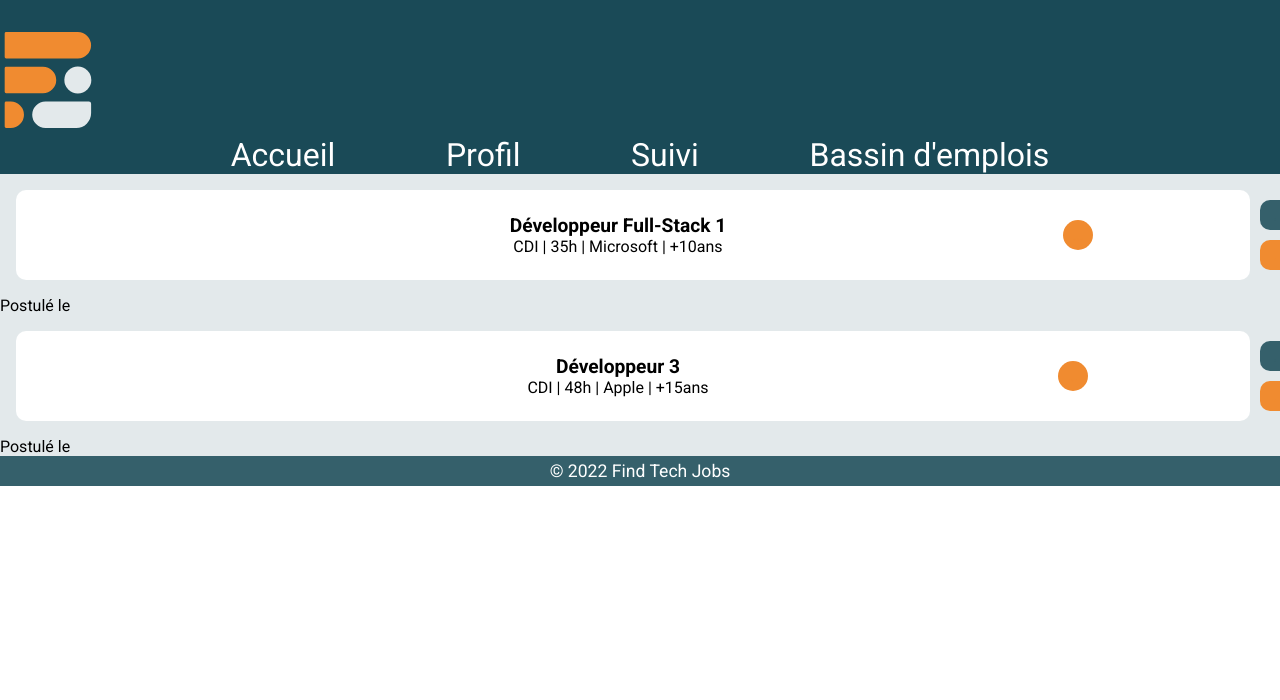
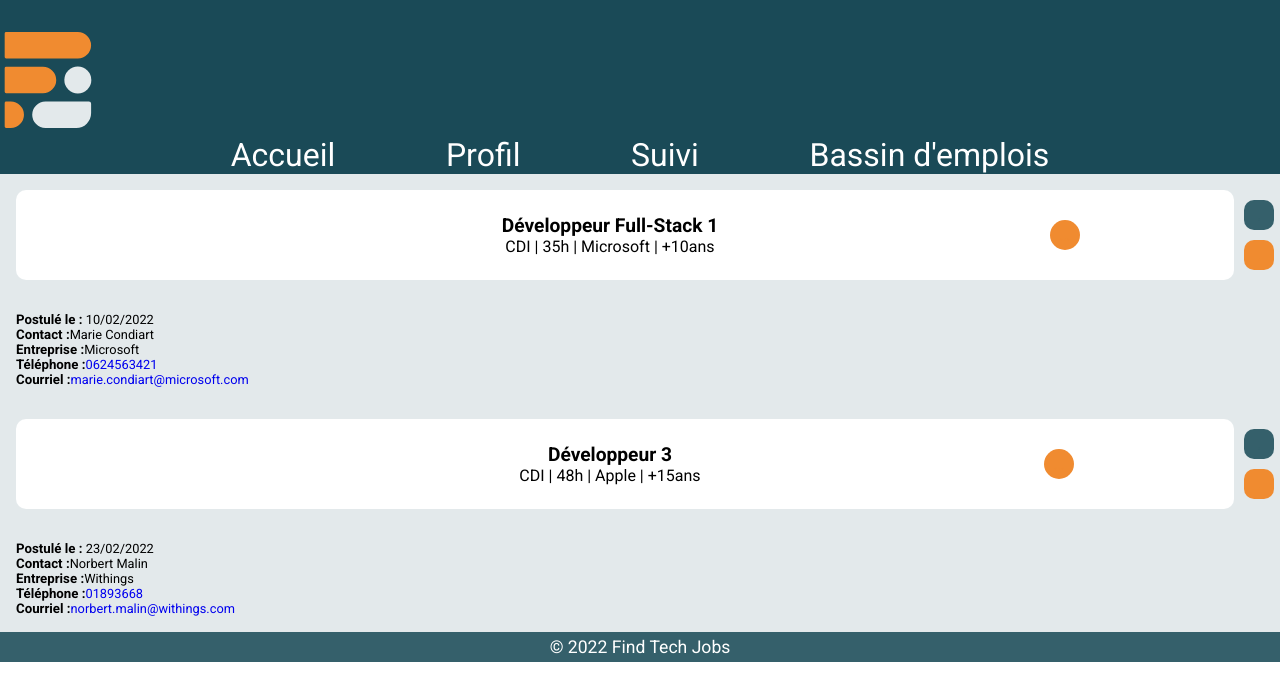
Before and after one commit to WildCodeSchool/2022-03-JS-RemoteFR-Outsiders-P2-Team-Dragon, a React (Vite) app in the folder frontend/: page /suivi/application in a window 1280 px wide. Shown: the top 700 px of the page. Built offline with nearby package versions, Linux system fonts and the light colour scheme.

Commit message:
added details on the application such as date of application, contact name but no way to edit this at this stage

```diff
--- a/frontend/src/App.jsx
+++ b/frontend/src/App.jsx
@@ -10,9 +10,11 @@ import "./assets/Accueil.module.css";
 import Footer from "@components/Footer";
 import BackLogOffer from "@components/BackLogOffer";
 import Applications from "@components/Applications";
+import { OngletSuiviContextProvider } from "./contexts/OngletSuiviContext";
 
 function App() {
   return (
+    <OngletSuiviContextProvider>
       <>
         <Nav />
         <div className="main">
@@ -27,6 +29,7 @@ function App() {
         </div>
         <Footer />
       </>
+    </OngletSuiviContextProvider>
   );
 }
 export default App;
--- a/frontend/src/assets/Accueil.module.css
+++ b/frontend/src/assets/Accueil.module.css
@@ -1,7 +1,7 @@
 .mainAccueil {
   background-color: white;
   border-radius: 10px;
-  /* min-width: 290px; */
+  min-width: 290px;
   width: 100%;
   margin: 1rem 0rem 1rem 1rem;
 }
--- a/frontend/src/assets/Application.module.css
+++ b/frontend/src/assets/Application.module.css
@@ -1,7 +1,7 @@
 .appliedOffer {
   display: flex;
   align-items: center;
-  margin: 0;
+  margin-right: 1rem;
   padding: 0;
 }
 
@@ -30,3 +30,12 @@
   background-color: var(--button-color);
   color: var(--button-color);
 }
+
+.applicationDetails {
+  padding: 1rem;
+}
+
+.contactDetails {
+  font-weight: lighter;
+  font-size: 0.8rem;
+}
--- /dev/null
+++ b/frontend/src/assets/Suivi.module.css
@@ -0,0 +1,5 @@
+.subNav {
+  display: flex;
+  justify-content: space-around;
+  list-style: none;
+}
--- a/frontend/src/components/Applications.jsx
+++ b/frontend/src/components/Applications.jsx
@@ -4,20 +4,22 @@ import offerTemplate from "../data/offerTemplate";
 import appliedOffers from "../data/appliedOffers";
 import JobOffer from "./JobOffer";
 import ApplicationDetails from "./applicationDetails";
+// import OngletSuiviContext from "../contexts/OngletSuiviContext";
 
 function Applications() {
-  const [DisplayedOffers] = useState(
-    appliedOffers.map((offer) => offerTemplate[offer.id - 1])
-  );
-
+  const [appliedRef] = useState(appliedOffers);
+  // const [hasAnswer, setHasAnswer] = useState(appliedRef);
   return (
     <div>
       <div>
-        {DisplayedOffers.map((offer) => {
+        {appliedRef.map((offer) => {
           return (
             <>
               <div className={styles.appliedOffer}>
-                <JobOffer offer={offer} key={offer.id} />
+                <JobOffer
+                  offer={offerTemplate[offer.id - 1]}
+                  key={offer.id - 1}
+                />
                 <div className={styles.answerbuttons}>
                   <button
                     type="button"
@@ -35,10 +37,7 @@ function Applications() {
                   </button>
                 </div>
               </div>
-              <ApplicationDetails
-                application={appliedOffers[offer.id - 1]}
-                key={offer.id}
-              />
+              <ApplicationDetails offer={offer} key={offer.id} />
             </>
           );
         })}
--- a/frontend/src/components/applicationDetails.jsx
+++ b/frontend/src/components/applicationDetails.jsx
@@ -1,8 +1,42 @@
 import React from "react";
+import styles from "@assets/Application.module.css";
 
-function applicationDetails({ application }) {
-  console.warn(application);
-  return <div>Postulé le </div>;
+function applicationDetails({ offer }) {
+  const phoneUrl = `tel:${offer.contactDetails.phone}`;
+  const mailUrl = `mailto:${offer.contactDetails.mail}`;
+  return (
+    <div className={styles.applicationDetails}>
+      <div>
+        <h5>
+          Postulé le :{" "}
+          <span className={styles.contactDetails}>
+            {offer.contactDetails.applicationDate}
+          </span>
+        </h5>
+        <h5>
+          Contact :
+          <span className={styles.contactDetails}>
+            {offer.contactDetails.contactName}
+          </span>
+          <br />
+          Entreprise :
+          <span className={styles.contactDetails}>
+            {offer.contactDetails.company}
+          </span>
+          <br />
+          Téléphone :
+          <span className={styles.contactDetails}>
+            <a href={phoneUrl}>{offer.contactDetails.phone}</a>
+          </span>
+          <br />
+          Courriel :
+          <span className={styles.contactDetails}>
+            <a href={mailUrl}>{offer.contactDetails.mail}</a>
+          </span>
+        </h5>
+      </div>
+    </div>
+  );
 }
 
 export default applicationDetails;
--- /dev/null
+++ b/frontend/src/contexts/OngletSuiviContext.jsx
@@ -0,0 +1,31 @@
+import React, { createContext } from "react";
+
+const OngletSuiviContext = createContext();
+
+function OngletSuiviContextProvider({ children }) {
+  // const [selectedOnglet, setSelectedOnglet] = useState("backlog");
+  // const [isPostuled, setIsPostuled] = useState(false);
+  // const handlePostuled = (item) => {
+  //   setIsPostuled(!isPostuled);
+  //   const offerToUpdate = offerTemplate.find((offer) => offer.id === item.id);
+  //   offerToUpdate.isPostule = !offerToUpdate.isPostule;
+  // };
+
+  return (
+    <OngletSuiviContext.Provider
+    // value={
+    //   {
+    //     selectedOnglet,
+    //     setSelectedOnglet,
+    //     isPostuled,
+    //     setIsPostuled,
+    //     handlePostuled,
+    //   }
+    // }
+    >
+      {children}
+    </OngletSuiviContext.Provider>
+  );
+}
+
+export { OngletSuiviContext, OngletSuiviContextProvider };
--- a/frontend/src/data/appliedOffers.js
+++ b/frontend/src/data/appliedOffers.js
@@ -1,7 +1,7 @@
 const appliedOffers = [
   {
     id: 1,
-    hasAnswer: true,
+    hasAnswer: false,
     contactDetails: {
       contactName: "Marie Condiart",
       company: "Microsoft",
@@ -13,10 +13,10 @@ const appliedOffers = [
 
   {
     id: 3,
-    hasAnswer: true,
+    hasAnswer: false,
     contactDetails: {
       contactName: "Norbert Malin",
-      company: "withings",
+      company: "Withings",
       applicationDate: "23/02/2022",
       mail: "norbert.malin@withings.com",
       phone: "01893668",
--- a/frontend/src/data/offerTemplate.js
+++ b/frontend/src/data/offerTemplate.js
@@ -37,7 +37,19 @@ const offerTemplate = [
   },
   {
     id: 4,
-    title: " Full-Stack 4",
+    title: "Data Analyst 4",
+    contract: "CDD",
+    workingHours: "24",
+    Company: "Withings",
+    prevExperience: "5ans",
+    Description:
+      "Chez Withings, nous souhaitons redonner aux individus le contrôle de leur santé. Nous avons l’obsession de créer des produits beaux et intuitifs, afin que chacun puisse les utiliser facilement au quotidien; nos balances connectées, montres hybrides, tensiomètres, moniteurs de sommeil et tous les dispositifs de notre gamme sont aujourd’hui utilisés par des millions d’utilisateurs.",
+    isFavorite: false,
+    isPostule: false,
+  },
+  {
+    id: 5,
+    title: " Full-Stack 5",
     contract: "CDI",
     workingHours: "48h",
     Company: "Apple",
@@ -46,17 +58,6 @@ const offerTemplate = [
       "Global P.O.S est un éditeur de plateformes SaaS dédiées aux points de vente. Née en 2004 de l’association de professionnels de l’encaissement, nous sommes aujourd’hui le leader français des solutions software d’encaissement et de gestion des titres prépayés (chèques cadeaux, cartes cadeaux etc.) à destination des grands comptes du Retail comme des plus petites enseignes.",
     isFavorite: false,
     isPostule: false,
-  },
-  {
-    id: 3,
-    title: "Data Analyst",
-    contract: "CDD",
-    workingHours: "24",
-    Company: "Withings",
-    prevExperience: "5ans",
-    Description:
-      "Chez Withings, nous souhaitons redonner aux individus le contrôle de leur santé. Nous avons l’obsession de créer des produits beaux et intuitifs, afin que chacun puisse les utiliser facilement au quotidien; nos balances connectées, montres hybrides, tensiomètres, moniteurs de sommeil et tous les dispositifs de notre gamme sont aujourd’hui utilisés par des millions d’utilisateurs.",
-    isFavorite: false,
   },
 ];
 
--- a/frontend/src/pages/Suivi.jsx
+++ b/frontend/src/pages/Suivi.jsx
@@ -1,9 +1,11 @@
 import React, { useState } from "react";
 import { Link } from "react-router-dom";
+// import Applications from "@components/Applications";
 import offerTemplate from "../data/offerTemplate";
 import BackLogOffer from "../components/BackLogOffer";
-// import Applications from "../components/Applications";
 import "@assets/Common.css";
+import styles from "../assets/Suivi.module.css";
+// import OngletSuiviContext from "../contexts/OngletSuiviContext";
 
 function Suivi() {
   const [isPostuled, setIsPostuled] = useState(false);
@@ -13,10 +15,11 @@ function Suivi() {
     const offerToUpdate = offerTemplate.find((offer) => offer.id === item.id);
     offerToUpdate.isPostule = !offerToUpdate.isPostule;
   };
+
   return (
     <>
       <nav>
-        <ul>
+        <ul className={styles.subNav}>
           <li>
             <Link to="/suivi/backLog">BackLogOffer</Link>
           </li>
@@ -25,6 +28,7 @@ function Suivi() {
           </li>
         </ul>
       </nav>
+
       <BackLogOffer handlePostuled={handlePostuled} />
     </>
   );
```
Also changed, not shown: frontend/src/assets/BackLogOffer.css (line endings or trailing spaces). Lines whose indentation alone changed are shown as unchanged.
